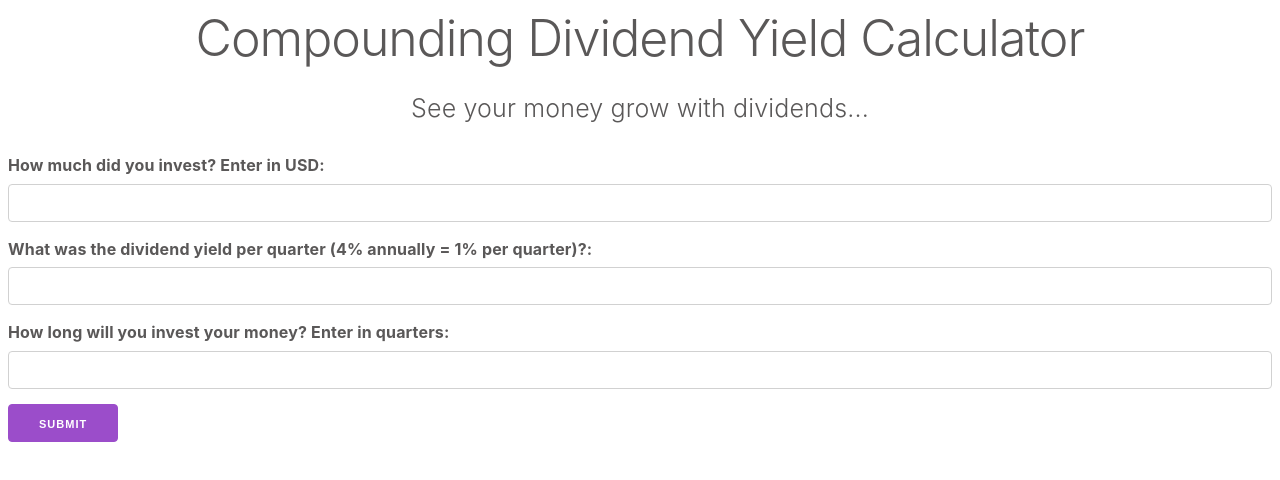
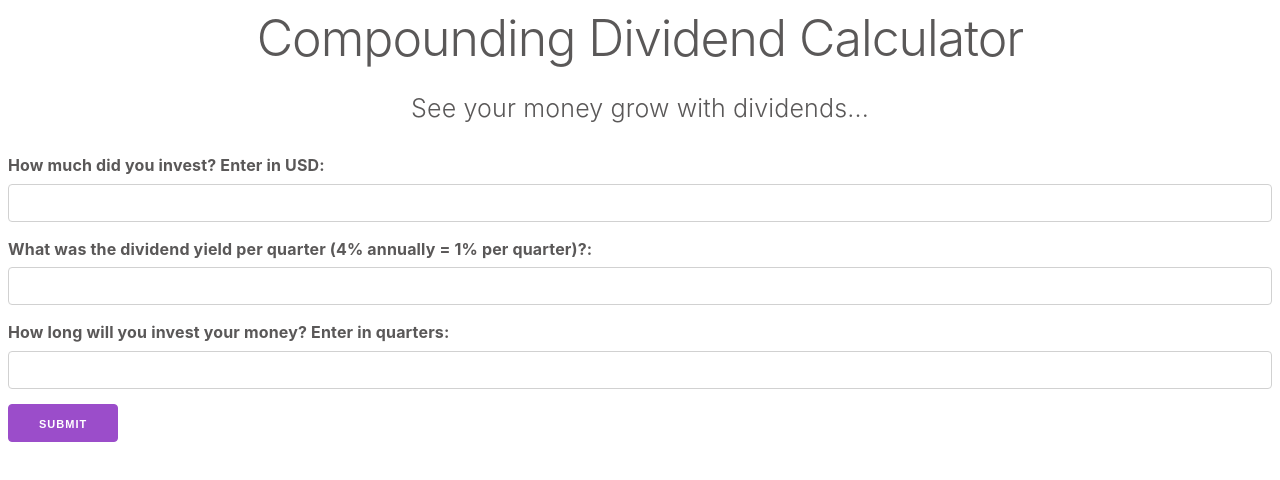
Before and after one commit to farohan/dividend-calculator, a plain HTML site: page index.html in a window 1280 px wide. Drawn offline with nearby package versions, Linux system fonts and the light colour scheme.

Commit message:
Update index.html

```diff
--- a/index.html
+++ b/index.html
@@ -5,7 +5,7 @@
     <meta http-equiv="X-UA-Compatible" content="IE=edge">
     <meta name="viewport" content="width=device-width, initial-scale=1.0">
     <link rel="stylesheet" href="https://cdnjs.cloudflare.com/ajax/libs/milligram/1.4.1/milligram.css">
-    <title>Playground</title>
+    <title>Dividend Calculator</title>
     <style>
         html {
             font-size: 62.5%;
@@ -47,7 +47,7 @@
     </style>
 </head>
 <body>
-    <h1>Compounding Dividend Yield Calculator</h1>
+    <h1>Compounding Dividend Calculator</h1>
     <p>See your money grow with dividends...</p>
 
     <form class="form dividend-form" id="div-yield-form">
```
